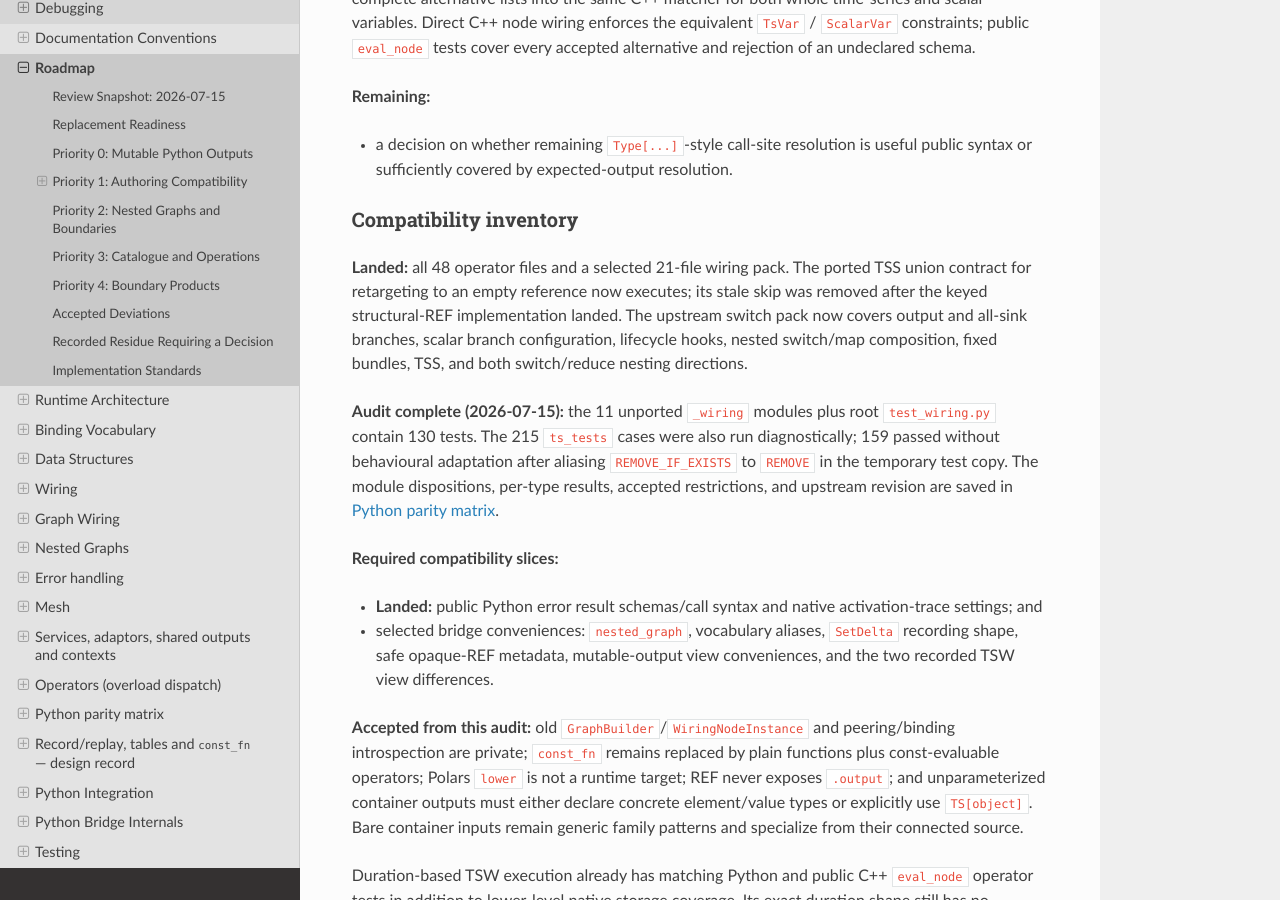
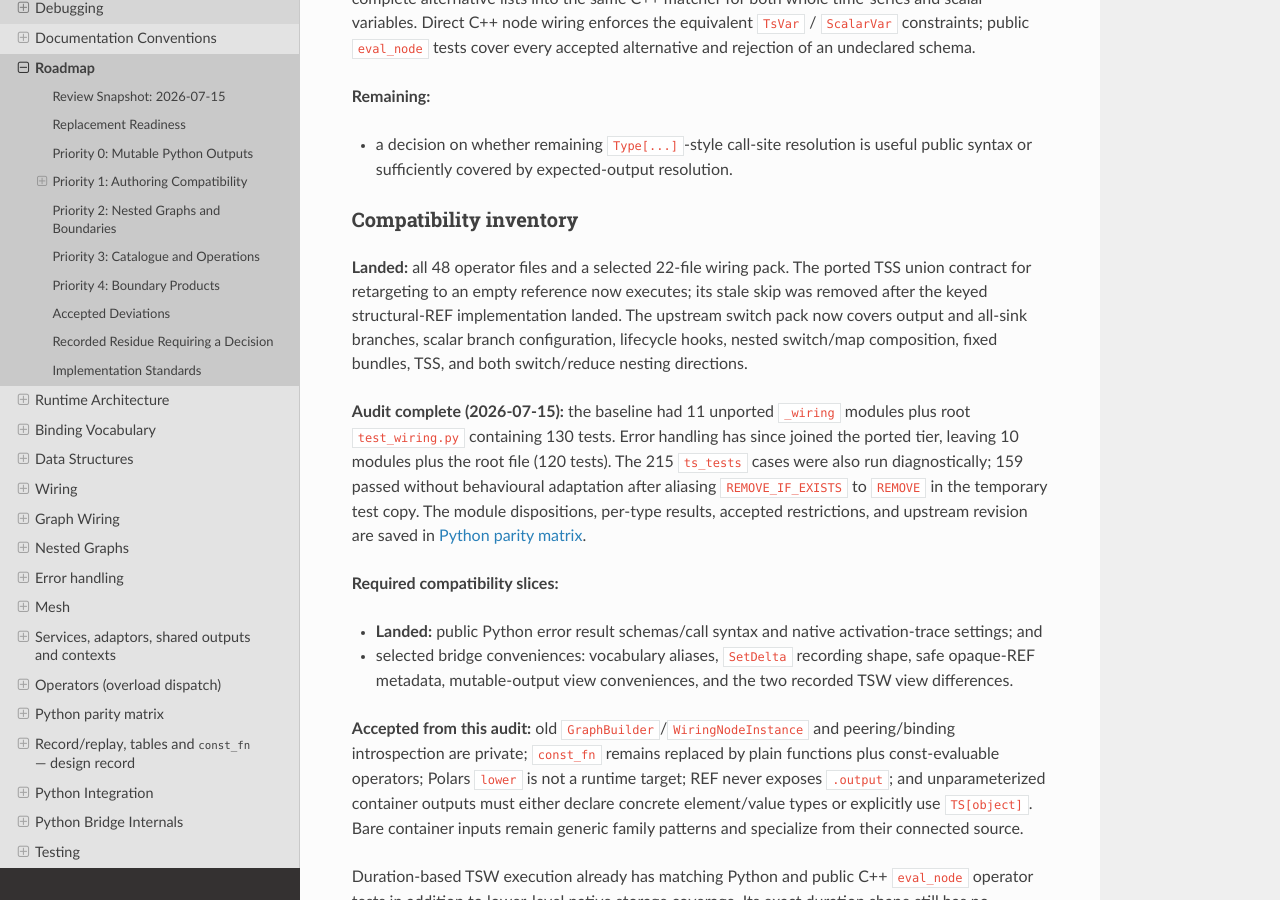
Before and after one commit to hhenson/hg_cpp, a Sphinx documentation site: the page built from docs/source/developer_guide/roadmap.rst, in a window 1280 px wide and 900 px high, scrolled down 5099 px. Built offline with Sphinx 7.4.7 and the Read the Docs theme 3.1.0, drawn with Linux system fonts in a browser that asks for light colours; some of the changed text lies outside the part shown.

Commit message:
Update road map to exclude python nested node implementation

```diff
--- a/docs/source/developer_guide/nested_graphs.rst
+++ b/docs/source/developer_guide/nested_graphs.rst
@@ -11,6 +11,12 @@ two conflict (see *Reconciliation with the 2603 RFC* below).
 Scope of this page: the wiring-side sub-graph compilation and the runtime
 design decisions for the nested operators implemented so far. Sections are added
 in the same change as the code they describe.
+
+``nested_<G>`` is a C++ authoring primitive, not a generic Python API. Python
+constructs that require nested execution, such as error handling and
+higher-order operators, lower to registered C++ operators that compile and own
+their child graphs. The bridge exposes those public constructs rather than a
+second, user-facing ``nested_graph(...)`` mechanism.
 
 
 The model
--- a/docs/source/developer_guide/roadmap.rst
+++ b/docs/source/developer_guide/roadmap.rst
@@ -48,7 +48,7 @@ The important corrections to the previous roadmap are:
   surface.
 - All 48 upstream operator-test files are present under
   ``python/tests/ported/_operators``.  The wiring tier is only a selected port:
-  21 files are present under ``python/tests/ported/_wiring``.  It must not be
+  22 files are present under ``python/tests/ported/_wiring``.  It must not be
   described as the entire upstream wiring suite.
 - The current operator inventory is **135 registered**, **0 declared-only**,
   **6 missing**, and **24 equivalent APIs** out of the 165 upstream public
@@ -259,27 +259,29 @@ undeclared schema.
 Compatibility inventory
 ~~~~~~~~~~~~~~~~~~~~~~~
 
-**Landed:** all 48 operator files and a selected 21-file wiring pack.  The
+**Landed:** all 48 operator files and a selected 22-file wiring pack.  The
 ported TSS union contract for retargeting to an empty reference now executes;
 its stale skip was removed after the keyed structural-REF implementation
 landed.  The upstream switch pack now covers output and all-sink branches,
 scalar branch configuration, lifecycle hooks, nested switch/map composition,
 fixed bundles, TSS, and both switch/reduce nesting directions.
 
-**Audit complete (2026-07-15):** the 11 unported ``_wiring`` modules plus root
-``test_wiring.py`` contain 130 tests.  The 215 ``ts_tests`` cases were also run
-diagnostically; 159 passed without behavioural adaptation after aliasing
-``REMOVE_IF_EXISTS`` to ``REMOVE`` in the temporary test copy.  The module
-dispositions, per-type results, accepted restrictions, and upstream revision
-are saved in :doc:`parity_matrix`.
+**Audit complete (2026-07-15):** the baseline had 11 unported ``_wiring``
+modules plus root ``test_wiring.py`` containing 130 tests. Error handling has
+since joined the ported tier, leaving 10 modules plus the root file (120
+tests). The 215 ``ts_tests`` cases were also run diagnostically; 159 passed
+without behavioural adaptation after aliasing ``REMOVE_IF_EXISTS`` to
+``REMOVE`` in the temporary test copy.  The module dispositions, per-type
+results, accepted restrictions, and upstream revision are saved in
+:doc:`parity_matrix`.
 
 **Required compatibility slices:**
 
 - **Landed:** public Python error result schemas/call syntax and native
   activation-trace settings; and
-- selected bridge conveniences: ``nested_graph``, vocabulary aliases,
-  ``SetDelta`` recording shape, safe opaque-REF metadata, mutable-output view
-  conveniences, and the two recorded TSW view differences.
+- selected bridge conveniences: vocabulary aliases, ``SetDelta`` recording
+  shape, safe opaque-REF metadata, mutable-output view conveniences, and the
+  two recorded TSW view differences.
 
 **Accepted from this audit:** old ``GraphBuilder``/``WiringNodeInstance`` and
 peering/binding introspection are private; ``const_fn`` remains replaced by
```
Also changed, not shown: other parts of docs/source/developer_guide/roadmap.rst (+3 -0 lines), docs/source/developer_guide/parity_matrix.rst (+14 -13 lines).
